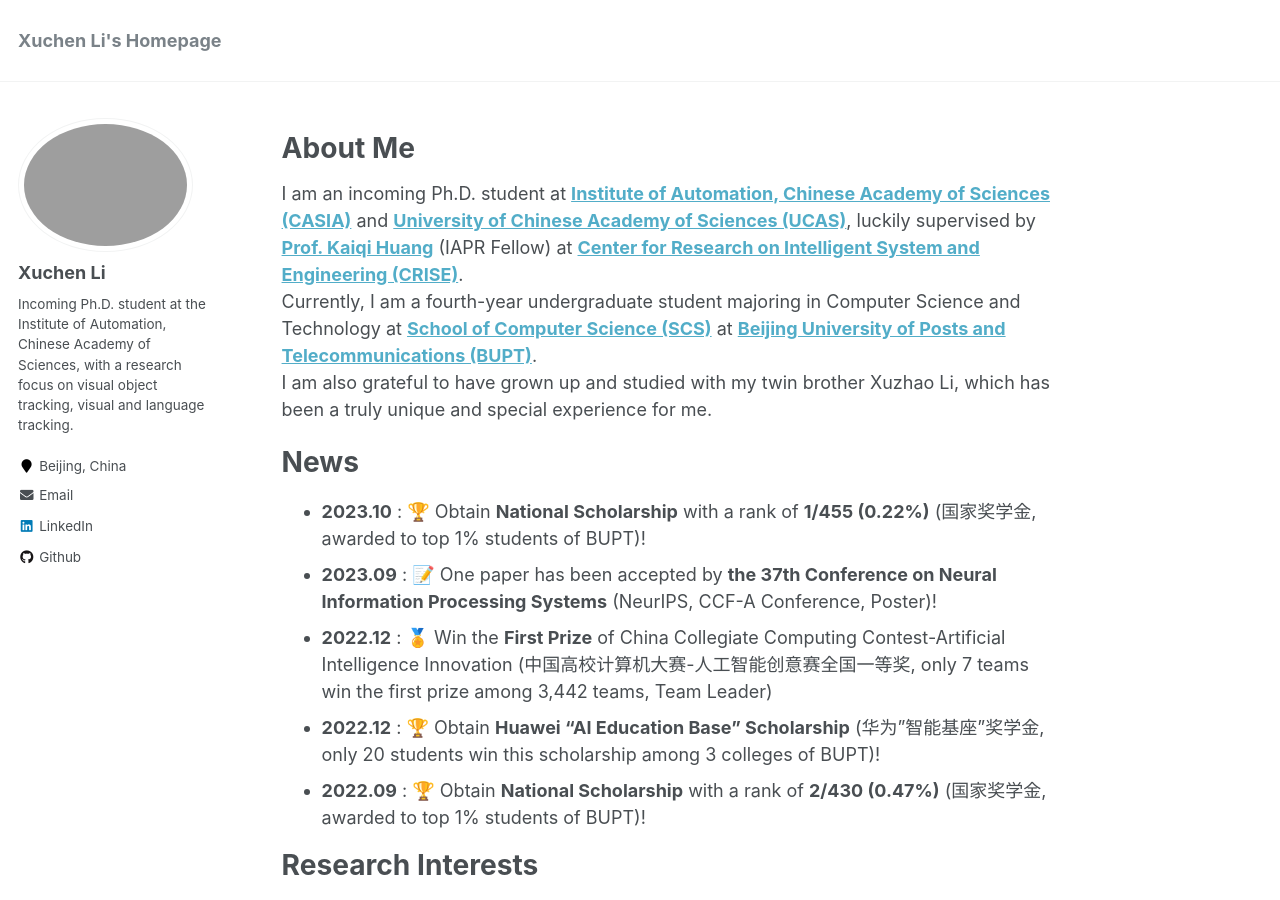
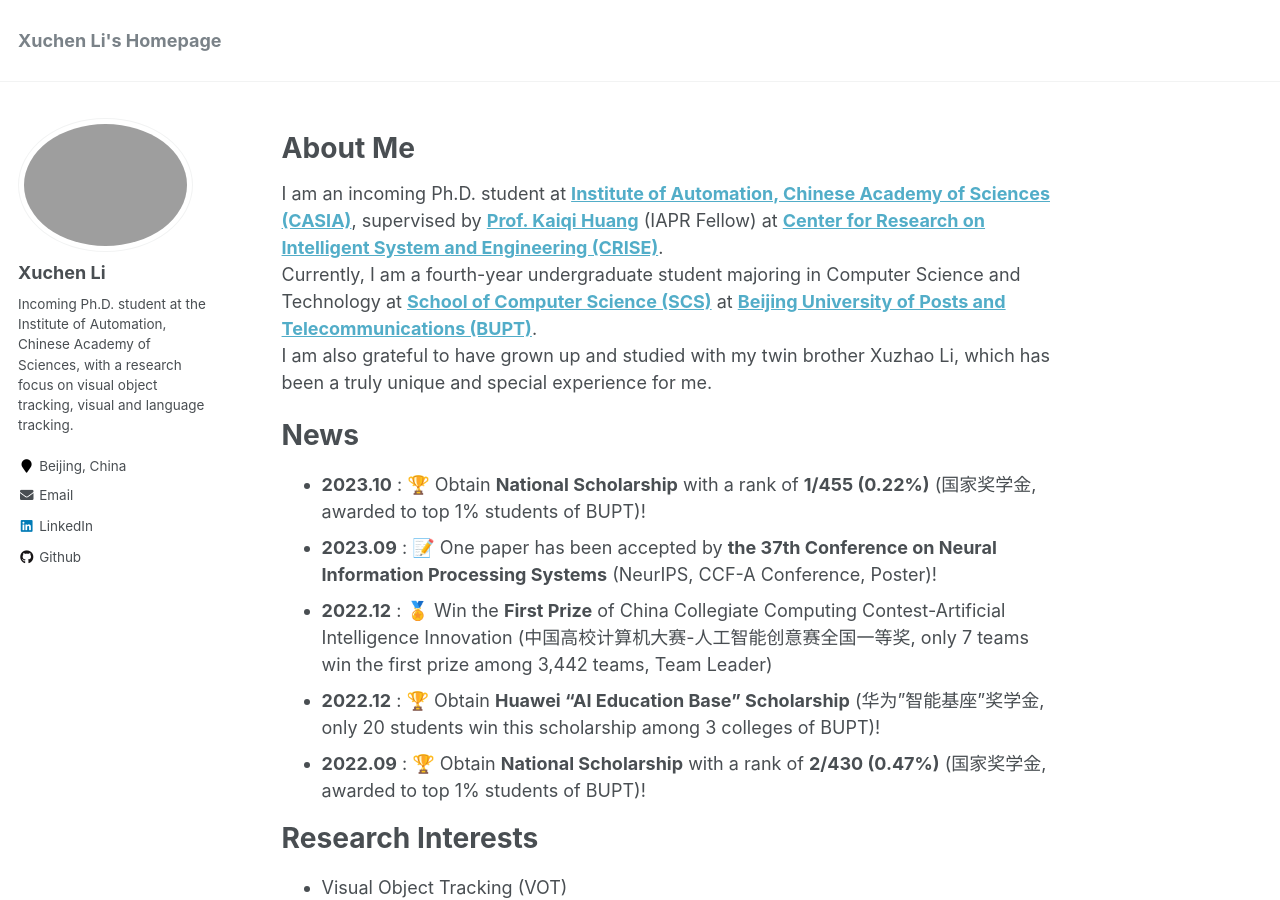
Before and after one commit to Xuchen-Li/Xuchen-Li.github.io, a Jekyll site: the page built from _pages/about.md, in a window 1280 px wide and 900 px high. Built offline with Jekyll 4.4.1, drawn with Linux system fonts in a browser that asks for light colours.

Commit message:
更新 about.md

```diff
--- a/_pages/about.md
+++ b/_pages/about.md
@@ -10,14 +10,14 @@ redirect_from:
 
 About Me
 ======
-I am an incoming Ph.D. student at **<a href="http://english.ia.cas.cn/">Institute of Automation, Chinese Academy of Sciences (CASIA)</a>** and **<a href="https://english.ucas.ac.cn/">University of Chinese Academy of Sciences (UCAS)</a>**, luckily supervised by **<a href="https://people.ucas.ac.cn/~huangkaiqi?language=en">Prof. Kaiqi Huang</a>** (IAPR Fellow) at **<a href="http://www.crise.ia.ac.cn/"> Center for Research on Intelligent System and Engineering (CRISE)</a>**.<br>
+I am an incoming Ph.D. student at **<a href="http://english.ia.cas.cn/">Institute of Automation, Chinese Academy of Sciences (CASIA)</a>**, supervised by **<a href="https://people.ucas.ac.cn/~huangkaiqi?language=en">Prof. Kaiqi Huang</a>** (IAPR Fellow) at **<a href="http://www.crise.ia.ac.cn/"> Center for Research on Intelligent System and Engineering (CRISE)</a>**.<br>
 Currently, I am a fourth-year undergraduate student majoring in Computer Science and Technology at **<a href="https://scs.bupt.edu.cn/"> School of Computer Science (SCS)</a>** at **<a href="https://www.bupt.edu.cn/"> Beijing University of Posts and Telecommunications (BUPT)</a>**.<br>
 I am also grateful to have grown up and studied with my twin brother Xuzhao Li, which has been a truly unique and special experience for me.
 
 
 News
 ======
-<!-- * **2023.11** : Obtain **College Scholarship of UCAS** (中国科学院大学大学生奖学金, only 14 students win this scholarship among 200+ recommended postgraduate students of CASIA)! -->
+<!-- * **2023.11** : Obtain **College Scholarship of University of Chinese Academy of Sciences** (中国科学院大学大学生奖学金, only 14 students win this scholarship among 200+ recommended postgraduate students of CASIA)! -->
 * **2023.10** : 🏆 Obtain **National Scholarship** with a rank of **1/455 (0.22%)** (国家奖学金, awarded to top 1% students of BUPT)!
 * **2023.09** : 📝 One paper has been accepted by **the 37th Conference on Neural Information Processing Systems** (NeurIPS, CCF-A Conference, Poster)!
 * **2022.12** : 🏅 Win the **First Prize** of China Collegiate Computing Contest-Artificial Intelligence Innovation (中国高校计算机大赛-人工智能创意赛全国一等奖, only 7 teams win the first prize among 3,442 teams, Team Leader)
```
